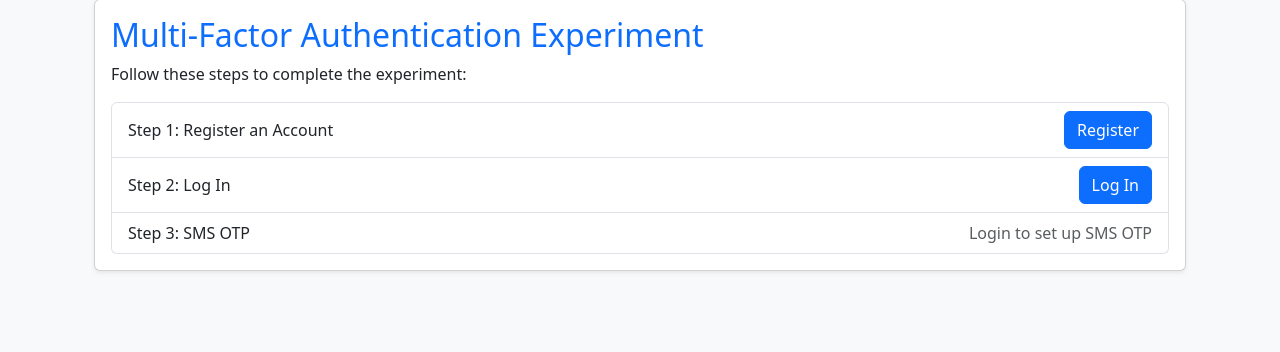
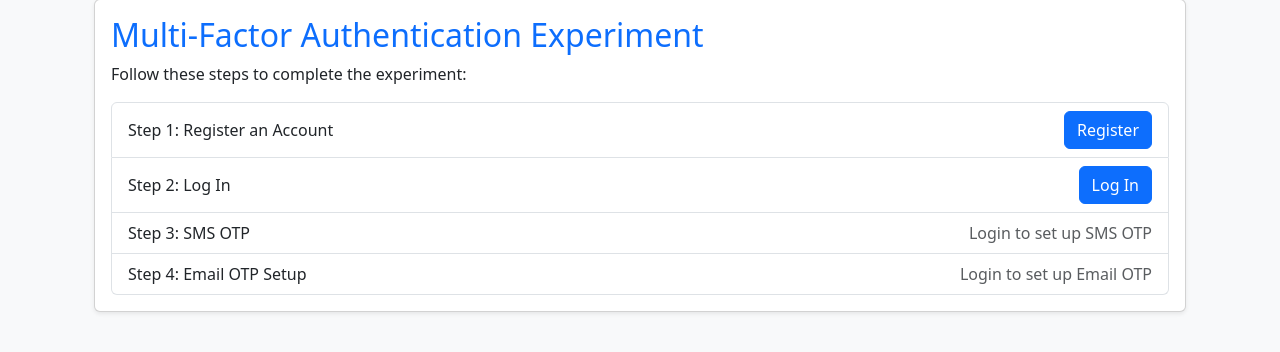
Before and after one commit to alexlines8/dissertation, a Flask app: page / in a window 1280 px wide. Shown: the part 105-457 px from the top of the page. Run offline with Flask 3, Linux system fonts and the light colour scheme.

Commit message:
Add Email OTP

```diff
--- a/app.py
+++ b/app.py
@@ -7,6 +7,8 @@ from forms import RegisterForm, LoginForm
 from twilio.rest import Client
 import os
 import random
+from flask_mail import Mail, Message
+from dotenv import load_dotenv
 
 
 app = Flask(__name__)
@@ -18,9 +20,20 @@ bcrypt = Bcrypt(app)
 
 login_manager = LoginManager(app)
 login_manager.login_view = 'login'
+load_dotenv()
 
 twilio_client = Client(os.getenv('TWILIO_ACCOUNT_SID'), os.getenv('TWILIO_AUTH_TOKEN'))
 twilio_phone_number = os.getenv('TWILIO_PHONE_NUMBER')
+
+app.config['MAIL_SERVER'] = os.getenv('MAIL_SERVER')
+app.config['MAIL_PORT'] = os.getenv('MAIL_PORT')
+app.config['MAIL_USE_TLS'] = True
+app.config['MAIL_USE_SSL'] = False
+app.config['MAIL_USERNAME'] = os.getenv('MAIL_USERNAME')
+app.config['MAIL_PASSWORD'] = os.getenv('MAIL_PASSWORD')
+
+mail = Mail(app)
+
 
 
 @login_manager.user_loader
@@ -110,6 +123,60 @@ def verify_sms_otp():
             flash('Invalid OTP. Please try again.', 'danger')
     return render_template('verify_sms_otp.html')
 
+
+@app.route('/email-otp', methods=['GET', 'POST'])
+@login_required
+def email_otp():
+    if request.method == 'POST':
+        email = request.form.get('email', '').strip()
+
+        # Basic validation
+        if '@' not in email or '.' not in email:
+            flash('Invalid email address.', 'danger')
+            return redirect(url_for('email_otp'))
+
+        otp = str(random.randint(100000, 999999))
+        session['email_otp'] = otp
+        session['email_address'] = email
+
+        # Send email
+        msg = Message('OTP for Authentication Study', sender=os.getenv('MAIL_USERNAME'), recipients=[email])
+        msg.body = f"""
+        Hello!
+        Your verification code is: {otp}
+
+        Input this code into the website to unlock the next step"""
+        mail.send(msg)
+
+        flash('OTP sent to your email address.', 'success')
+        return redirect(url_for('verify_email_otp'))
+
+    return render_template('email_otp.html')
+
+@app.route('/verify-email-otp', methods=['GET', 'POST'])
+@login_required
+def verify_email_otp():
+    if request.method == 'POST':
+        otp_input = request.form.get('otp', '').strip()
+
+        if not otp_input.isdigit() or len(otp_input) != 6:
+            flash('Invalid OTP format. Please enter a 6-digit number.', 'danger')
+            return redirect(url_for('verify_email_otp'))
+
+        if otp_input == session.get('email_otp'):
+            current_user.email = session.get('email_address')
+            current_user.email_mfa_completed = True
+            db.session.commit()
+            session.pop('email_otp', None)
+            session.pop('email_address', None)
+            flash('Email verified successfully!', 'success')
+            return redirect(url_for('home'))
+        else:
+            flash('Invalid OTP. Please try again.', 'danger')
+
+    return render_template('verify_email_otp.html')
+
+
 @app.route('/create-db')
 def create_db():
     db.create_all()
--- a/models.py
+++ b/models.py
@@ -10,3 +10,5 @@ class User(UserMixin, db.Model):
     password = db.Column(db.String(150), nullable=False)
     phone_number = db.Column(db.String(20), unique=True, nullable=True)
     sms_mfa_completed = db.Column(db.Boolean, default=False)
+    email = db.Column(db.String(150), unique=False, nullable=True)
+    email_mfa_completed = db.Column(db.Boolean, default=False)
--- a/templates/home.html
+++ b/templates/home.html
@@ -30,13 +30,27 @@
         <!-- Step 3: Set Up MFA -->
         <li class="list-group-item d-flex justify-content-between align-items-center">
             Step 3: SMS OTP
-            {% if current_user.is_authenticated and current_user.sms_mfa_completed %}
+            {% if current_user.is_authenticated and current_user.sms_mfa_completed%}
                 <span class="badge bg-success">✅</span>
-            {% elif current_user.is_authenticated %}
+            {% elif current_user.is_authenticated%}
                 <a href="{{ url_for('sms_otp') }}" class="btn btn-primary">Set Up SMS OTP</a>
             {% else %}
                 <span class="text-muted">Login to set up SMS OTP</span>
             {% endif %}
+
+            <!-- Step 4: Email OTP Setup -->
+            <li class="list-group-item d-flex justify-content-between align-items-center">
+                Step 4: Email OTP Setup
+                {% if current_user.is_authenticated and current_user.email_mfa_completed %}
+                    <span class="badge bg-success">✅</span>
+                {% elif current_user.is_authenticated %}
+                    <a href="{{ url_for('email_otp') }}" class="btn btn-primary btn-sm">Set up Email OTP</a>
+                {% else %}
+                    <span class="text-muted">Login to set up Email OTP</span>
+                {% endif %}
+            </li>
+
+
         </li>
     </ol>
 </div>
```
Also changed, not shown: templates/email_otp.html (added, +13 -0 lines), templates/verify_email_otp.html (added, +13 -0 lines).
